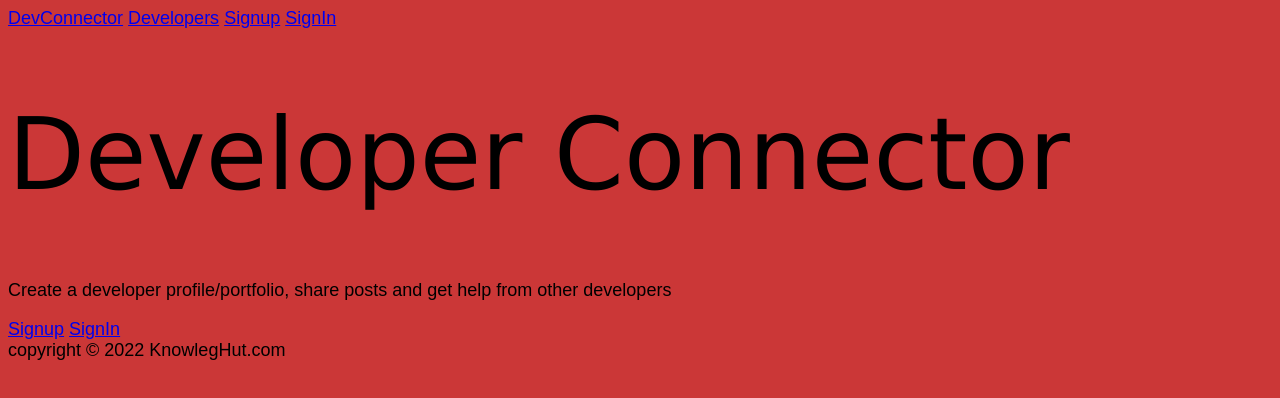
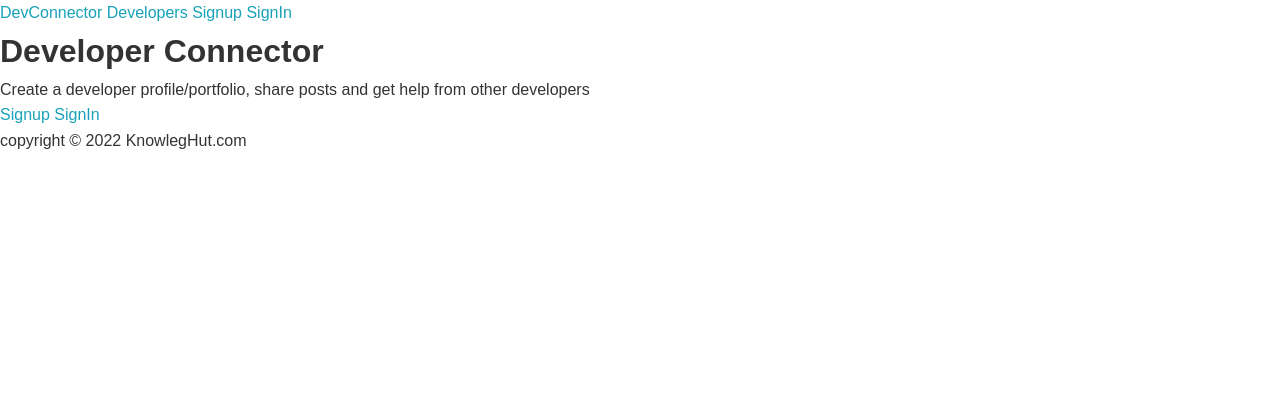
Before and after one commit to viki2207/vidhi5789, a plain HTML site: page resources/html/index.html in a window 1280 px wide. Drawn offline with Linux system fonts and the light colour scheme.

Commit message:
color root

```diff
--- a/resources/css/styles.css
+++ b/resources/css/styles.css
@@ -1,8 +1,29 @@
 body {
-  background: lightblue;
-  font: 18px Arial, Helvetica, sans-serif;
+  font-family: raleway, sans-serif;
+  font-size: 1rem;
+  line-height: 1.6;
+  background-color: #fff;
+  color: #333;
 }
-
-h1 {
-  font: 30px sans-serif;
+/*it refers the root element called html
+: formatting for a root element / html taf will be specified here*/
+:root {
+  --primary-color: #17a2b8;
+  --dark-color: #343a40;
+  --light-color: #f4f4f4;
+  --danger-color: #dc3545;
+  --success-color: #28a745;
+  --font-face: "arial";
 }
+/*unversal selector */
+* {
+  /* using for all the element of the html pages */
+  box-sizing: border-box;
+  margin: 0; /* top,right,bottom, left */
+  padding: 0;
+}
+/* a tag */
+a {
+  color: var(--primary-color);
+  text-decoration: none;
+}
--- a/resources/html/index.html
+++ b/resources/html/index.html
@@ -4,11 +4,6 @@
     <meta charset="utf-8" />
     <link rel="stylesheet" href="../css/styles.css" />
     <title>Welcome to DevConnector</title>
-    <style>
-      body {
-        background: rgb(203, 55, 55);
-      }
-    </style>
   </head>
   <body>
     <nav>
@@ -17,9 +12,7 @@
       <a href="signup.html">Signup</a>
       <a href="signin.html">SignIn</a>
     </nav>
-    <h1
-      style="font-size: 100px; font-family: Verdana, Geneva, Tahoma, sans-serif"
-    >
+    <h1>
       Developer Connector
     </h1>
     <p>
```
Also changed, not shown: resources/html/add-edu.html (+1 -0 lines), resources/html/add-experience.html (+3 -1 lines), resources/html/create-profile.html (+1 -0 lines), resources/html/posts.html (+1 -0 lines), resources/html/profiles.html (+1 -0 lines), resources/html/signin.html (+1 -0 lines), resources/html/signup.html (+2 -1 lines).
